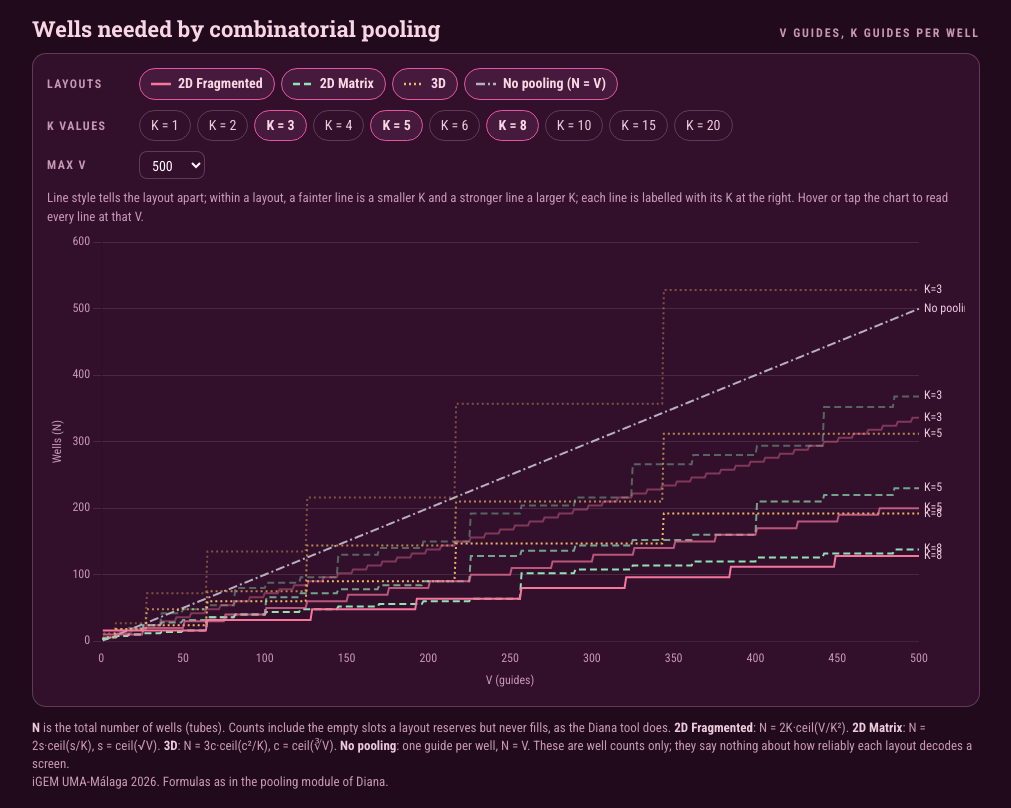
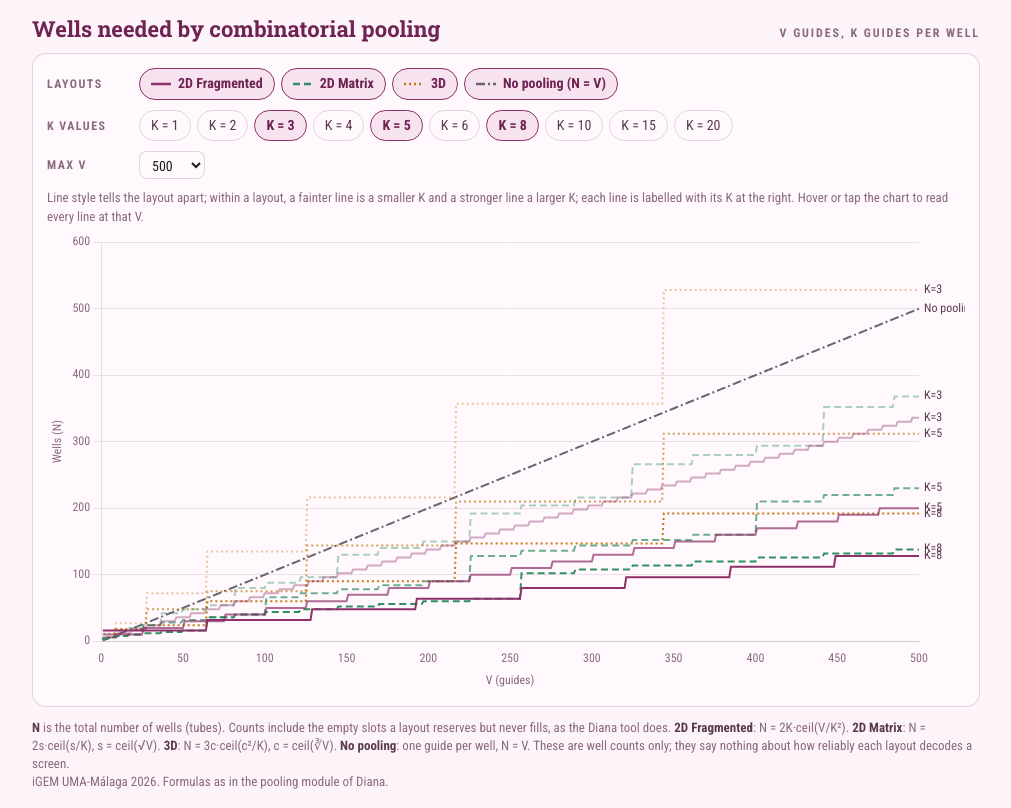
Before and after one commit to JavierStark/pooling-wells-explorer, a plain HTML site: page index.html in a window 1280 px wide. Shown: the whole page, without its empty margins (134-1145 px from the left). Drawn offline with Linux system fonts and the dark colour scheme.

Commit message:
Always light theme, to sit on Canvas pages
Co-Authored-By: Claude Sonnet 5.5 <noreply@anthropic.com>

```diff
--- a/index.html
+++ b/index.html
@@ -2,6 +2,7 @@
 <html lang="en">
 <head>
 <meta charset="utf-8">
+<meta name="color-scheme" content="light">
 <meta name="viewport" content="width=device-width,initial-scale=1">
 <title>Pooling wells explorer</title>
 <meta name="description" content="Interactive chart: wells needed by three combinatorial pooling layouts versus the number of guides V, for any guides-per-well K.">
@@ -18,12 +19,6 @@
   --serif:"Roboto Slab",Georgia,"Times New Roman",serif;
   --sans:"Roboto Condensed",system-ui,-apple-system,"Segoe UI",sans-serif;
 }
-@media (prefers-color-scheme:dark){:root{
-  --bg:#220a1d; --card:#32102c; --ink:#FFF9FD; --ink2:#EDC9DC; --ink3:#C597B3;
-  --line:rgba(249,214,228,.22); --grid:rgba(249,214,228,.12);
-  --plum:#E4569F; --plum-soft:#451a3c; --plum-strong:#F9D6E4;
-  --s1:#F6769C; --s2:#8FE3B5; --s3:#F3B562; --s4:#B7AFBD;
-}}
 *{box-sizing:border-box;margin:0;padding:0}
 html,body{background:var(--bg);color:var(--ink);font-family:var(--sans);font-size:16px;line-height:1.4}
 main{max-width:980px;margin:0 auto;padding:16px}
@@ -41,7 +36,6 @@ h1{font:700 22px/1.15 var(--serif);color:var(--plum-strong)}
 select{font:inherit;font-size:14px;padding:4px 8px;border-radius:8px;border:1px solid var(--line);background:var(--card);color:var(--ink)}
 .note{font-size:13px;color:var(--ink3);margin:0 0 6px}
 #err{font-size:14px;color:#B31237;min-height:0;margin-bottom:6px}
-@media (prefers-color-scheme:dark){#err{color:#FF6B8B}}
 .chartwrap{position:relative;width:100%;height:clamp(300px,52vw,460px)}
 footer{margin-top:12px;font-size:13px;color:var(--ink3)}
 footer b{color:var(--ink2)}
@@ -131,7 +125,6 @@ function build(){
   chart.data.datasets=ds;chart.update();
 }
 document.getElementById('vmax').addEventListener('change',build);
-matchMedia('(prefers-color-scheme: dark)').addEventListener('change',()=>{document.querySelectorAll('#models svg line').forEach(()=>{});build();});
 build();
 </script>
 </body>
```
